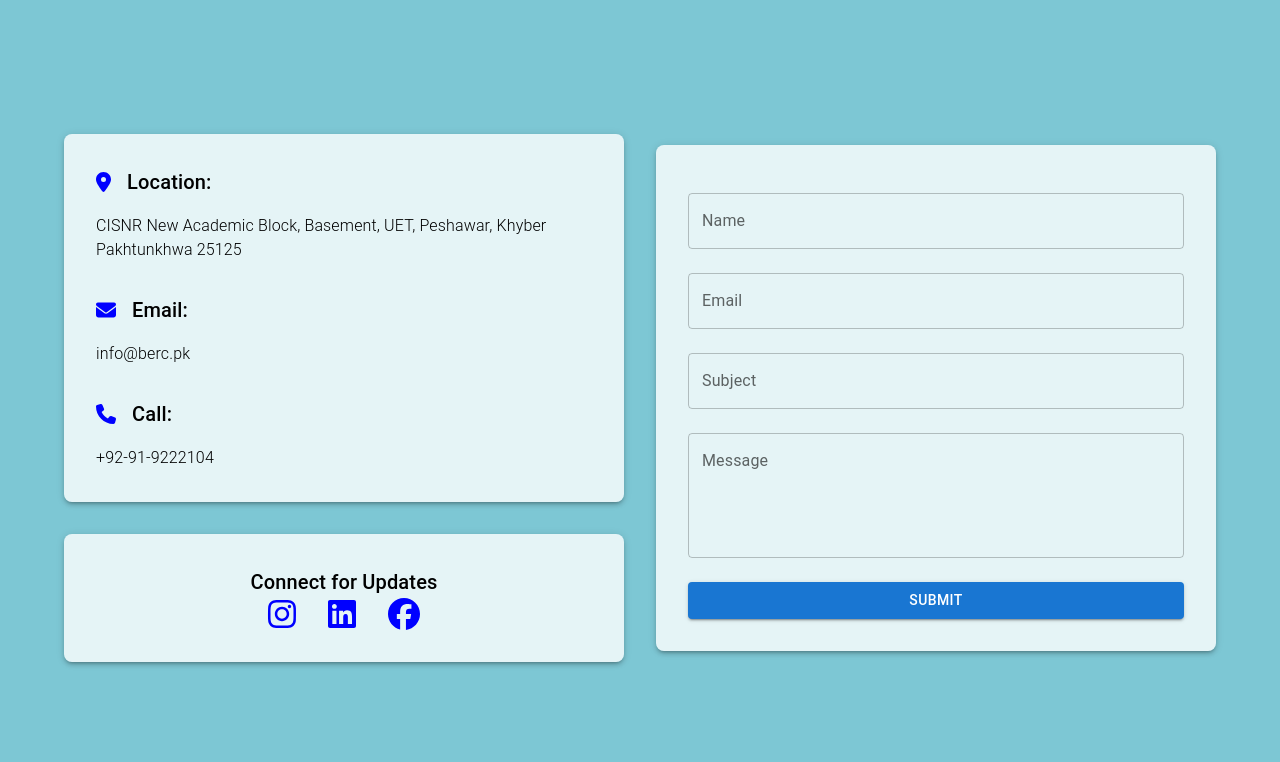
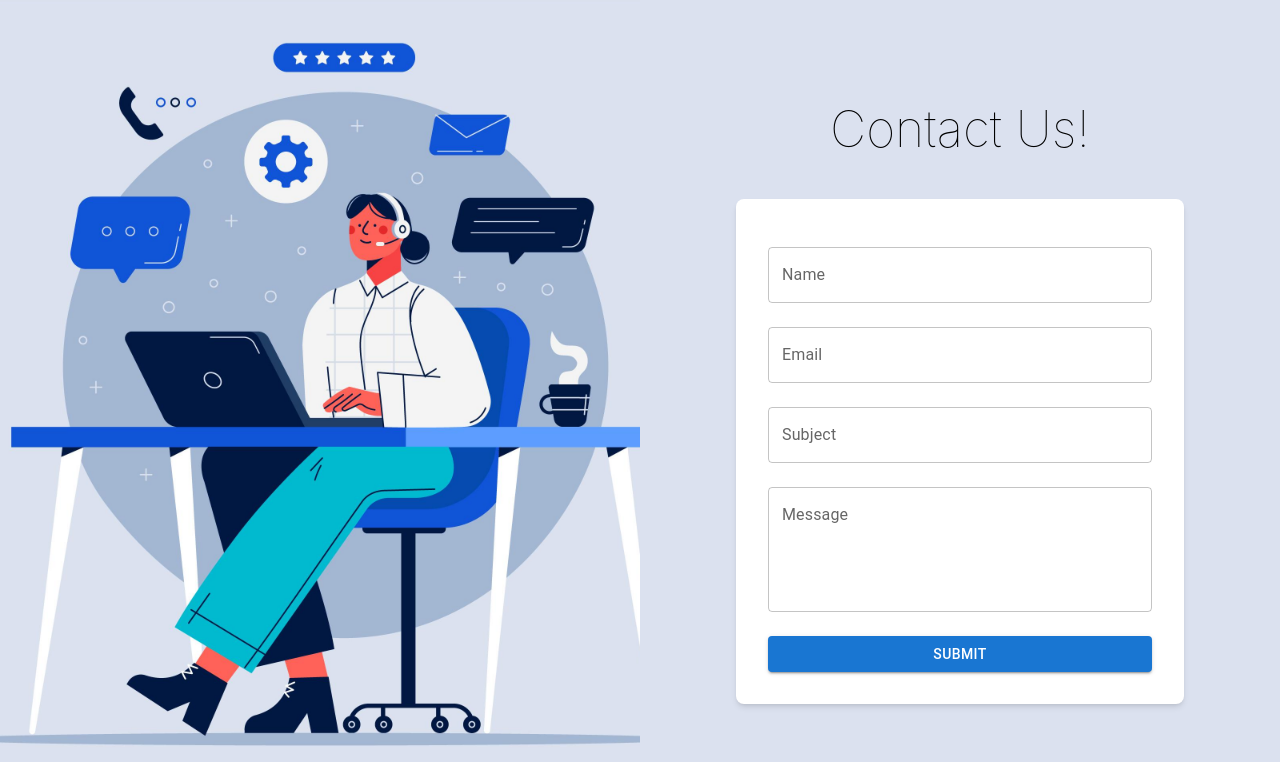
Before and after one commit to mianfarooqazam/berc-pk, a React (Create React App) app: page / in a window 1280 px wide. Shown: the part 6658-7420 px from the top of the page. Built offline with nearby package versions, Linux system fonts and the light colour scheme; the HTML template or start-up script is replaced by a standard one.

Commit message:
UI Updated

```diff
--- a/src/pages/LetsTalk.js
+++ b/src/pages/LetsTalk.js
@@ -3,19 +3,37 @@ import { TextField, Button, Box, Container, Grid, Typography } from '@mui/materi
 import { FontAwesomeIcon } from '@fortawesome/react-fontawesome';
 import { faMapMarkerAlt, faEnvelope, faPhone } from '@fortawesome/free-solid-svg-icons';
 import { faInstagram, faLinkedin, faFacebook } from '@fortawesome/free-brands-svg-icons';
+import bg from '../assets/call.jpg';
 
 const LetsTalk = () => {
   return (
-    <section
-      id="lets-talk"
-      className="relative h-screen flex items-center justify-center"
-      style={{
-        backgroundColor: '#7dc7d4',
-      }}
+    <div>
+      <section id="lets-talk" className="h-screen flex" style={{ backgroundColor: '#dbe1ef' }}>
+        <div className="w-1/2 h-full">
+          <img src={bg} alt="Background" className="w-full h-full object-cover" />
+        </div>
+        <div className="w-1/2 h-full flex flex-col items-center justify-center p-10">
+          <h1
+            className="font-bold text-center font-thin mb-8"
+            style={{ fontSize: '50px' }}
           >
+            Contact Us!
+          </h1>
+          <form className="w-full max-w-md bg-white p-8 rounded-lg shadow-md">
+            <TextField label="Name" variant="outlined" fullWidth margin="normal" />
+            <TextField label="Email" variant="outlined" fullWidth margin="normal" />
+            <TextField label="Subject" variant="outlined" fullWidth margin="normal" />
+            <TextField label="Message" variant="outlined" fullWidth margin="normal" multiline rows={4} />
+            <Button type="submit" variant="contained" color="primary" fullWidth sx={{ mt: 2 }}>
+              Submit
+            </Button>
+              </form>
+        </div>
+      </section>
+      <section id="lets-talk-2" className="relative h-screen flex items-center justify-center" style={{ backgroundColor: '#dbe1ef' }}>
         <Container maxWidth="lg">
           <Grid container spacing={4} alignItems="center">
-          <Grid item xs={12} md={6}>
+            <Grid item xs={6} md={6}>
               <Box
                 sx={{
                   backgroundColor: 'rgba(255, 255, 255, 0.8)',
@@ -26,7 +44,7 @@ const LetsTalk = () => {
                 }}
               >
                 <Box display="flex" alignItems="center" mb={2}>
-                <FontAwesomeIcon icon={faMapMarkerAlt} style={{ color: 'blue', fontSize: '20px', marginRight: '1rem' }} />
+                  <FontAwesomeIcon icon={faMapMarkerAlt} style={{ color: '#1055d8', fontSize: '20px', marginRight: '1rem' }} />
                   <Typography variant="h6" component="h2" style={{ fontSize: '20px' }}>
                     Location:
                   </Typography>
@@ -36,7 +54,7 @@ const LetsTalk = () => {
                 </Typography>
 
                 <Box display="flex" alignItems="center" mb={2} mt={4}>
-                <FontAwesomeIcon icon={faEnvelope} style={{ color: 'blue', fontSize: '20px', marginRight: '1rem' }} />
+                  <FontAwesomeIcon icon={faEnvelope} style={{ color: '#1055d8', fontSize: '20px', marginRight: '1rem' }} />
                   <Typography variant="h6" component="h2" style={{ fontSize: '20px', }}>
                     Email:
                   </Typography>
@@ -46,7 +64,7 @@ const LetsTalk = () => {
                 </Typography>
 
                 <Box display="flex" alignItems="center" mb={2} mt={4}>
-                <FontAwesomeIcon icon={faPhone} style={{ color: 'blue', fontSize: '20px', marginRight: '1rem' }} />
+                  <FontAwesomeIcon icon={faPhone} style={{ color: '#1055d8', fontSize: '20px', marginRight: '1rem' }} />
                   <Typography variant="h6" component="h2" style={{ fontSize: '20px',  }}>
                     Call:
                   </Typography>
@@ -55,25 +73,8 @@ const LetsTalk = () => {
                   +92-91-9222104
                 </Typography>
               </Box>
+            </Grid>
 
-            <Box
-              sx={{
-                backgroundColor: 'rgba(255, 255, 255, 0.8)',
-                padding: 4,
-                borderRadius: 2,
-                boxShadow: 3,
-              }}
-            >
-              <Typography variant="h6" component="h2" style={{ fontSize: '20px', textAlign: 'center', mb: 2 }}>
-              Connect for Updates
-              </Typography>
-              <Box display="flex" justifyContent="center" gap={4}>
-                <FontAwesomeIcon icon={faInstagram} style={{ color: 'blue', fontSize: '2rem' }} />
-                <FontAwesomeIcon icon={faLinkedin} style={{ color: 'blue', fontSize: '2rem' }} />
-                <FontAwesomeIcon icon={faFacebook} style={{ color: 'blue', fontSize: '2rem' }} />
-              </Box>
-            </Box>
-          </Grid>
             <Grid item xs={12} md={6}>
               <Box
                 sx={{
@@ -83,20 +84,20 @@ const LetsTalk = () => {
                   boxShadow: 3,
                 }}
               >
-              <form>
-                <TextField label="Name" variant="outlined" fullWidth margin="normal" />
-                <TextField label="Email" variant="outlined" fullWidth margin="normal" />
-                <TextField label="Subject" variant="outlined" fullWidth margin="normal" />
-                <TextField label="Message" variant="outlined" fullWidth margin="normal" multiline rows={4} />
-                <Button type="submit" variant="contained" color="primary" fullWidth sx={{ mt: 2 }}>
-                  Submit
-                </Button>
-              </form>
+                <Typography variant="h6" component="h2" style={{ fontSize: '20px', textAlign: 'center', marginBottom: '16px' }}>
+                  Connect for Updates
+                </Typography>
+                <Box display="flex" justifyContent="center" gap={4}>
+                  <FontAwesomeIcon icon={faInstagram} style={{ color: '#1055d8', fontSize: '2rem' }} />
+                  <FontAwesomeIcon icon={faLinkedin} style={{ color: 'blue', fontSize: '2rem' }} />
+                  <FontAwesomeIcon icon={faFacebook} style={{ color: 'blue', fontSize: '2rem' }} />
+                </Box>
               </Box>
             </Grid>
           </Grid>
         </Container>
       </section>
+    </div>
   );
 };
 
```
Also changed, not shown: src/assets/call.jpg (added). Lines whose indentation alone changed are shown as unchanged.
